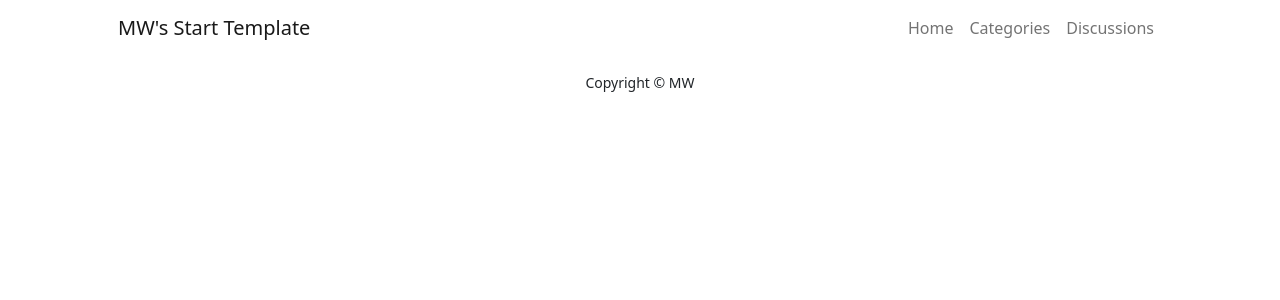
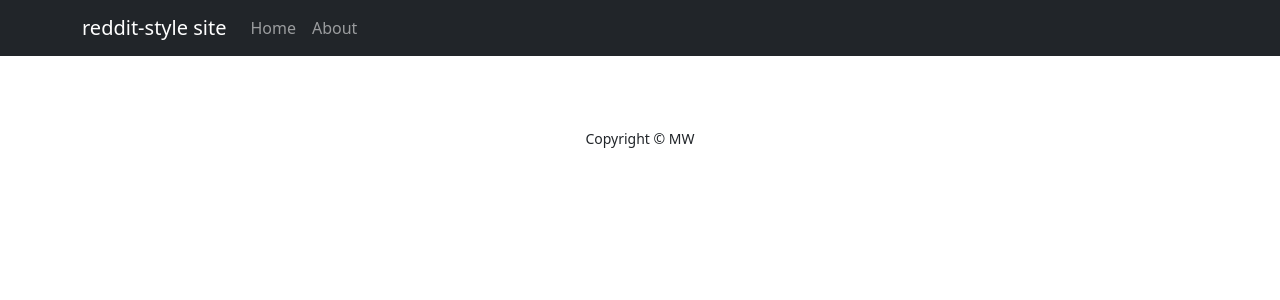
Before and after one commit to MaxBWiseman/Project-4---Code-Institute, a Django app: page / in a window 1280 px wide. Shown: the top 300 px of the page. Run offline with Django 5.2, Linux system fonts and the light colour scheme; data that the repository does not hold is empty.

Commit message:
Refactor: base.html to update navigation bar styling and links

```diff
--- a/templates/base.html
+++ b/templates/base.html
@@ -23,27 +23,30 @@
 </head>
 
 <body>
-    <header>
-        <!-- Navigation-->
-        <nav class="navbar navbar-expand-lg navbar-light fixed-top" id="mainNav">
-            <div class="container px-4 px-lg-5">
-                <a class="navbar-brand" href="{% url 'home' %}">MW's Start Template</a>
-                <button class="navbar-toggler navbar-toggler-right" type="button" data-bs-toggle="collapse"
-                    data-bs-target="#navbarResponsive" aria-controls="navbarResponsive" aria-expanded="false"
-                    aria-label="Toggle navigation">
-                    Menu
-                    <i class="fas fa-bars"></i>
-                </button>
-                <div class="collapse navbar-collapse" id="navbarResponsive">
-                    <ul class="navbar-nav ms-auto">
-                        <li class="nav-item"><a class="nav-link" href="{% url 'home' %}">Home</a></li>
-                        <li class="nav-item"><a class="nav-link" href="{% url 'category_list' %}">Categories</a></li>
-                        <li class="nav-item"><a class="nav-link" href="">Discussions</a></li>
-                    </ul>
-                </div>
+    <nav class="navbar navbar-expand-lg navbar-dark bg-dark">
+        <div class="container">
+            <a class="navbar-brand" href="#!">reddit-style site</a>
+            <button class="navbar-toggler" type="button" data-bs-toggle="collapse" data-bs-target="#navbarSupportedContent" aria-controls="navbarSupportedContent" aria-expanded="false" aria-label="Toggle navigation"><span class="navbar-toggler-icon"></span></button>
+            <div class="collapse navbar-collapse" id="navbarSupportedContent">
+                <ul class="navbar-nav me-auto mb-2 mb-lg-0">
+                    <li class="nav-item">
+                        <a class="nav-link {% if request.path == home_url %}active{% endif %}" aria-current="page"
+                            href="{% url 'home' %}">Home</a>
+                        <!-- Our if statement. It compares request.path, which is our current URL, with the home_url variable.
+ If they're the same, then it inserts the word active into the class names. So, we're saying that if
+  the current request.path is equal to the variable we created at the top of base.html,
+   then the text "active" is inserted into the class. Doing this means that we can apply a different
+    class to our navigation with diffent styles for better UI design, depending on which page we're on-->
+                    </li>
+                    <li class="nav-item">
+                        <a class="nav-link
+                          {% if request.path == about_url %}active{%endif%}" aria-current="page"
+                            href="{% url 'category_list' %}">About</a>
+                    </li>
+                </ul>
             </div>
-        </nav>
-    </header>
+        </div>
+    </nav>
 
     <!--Everything above is copied for every page-->
     {% block content %}
```
